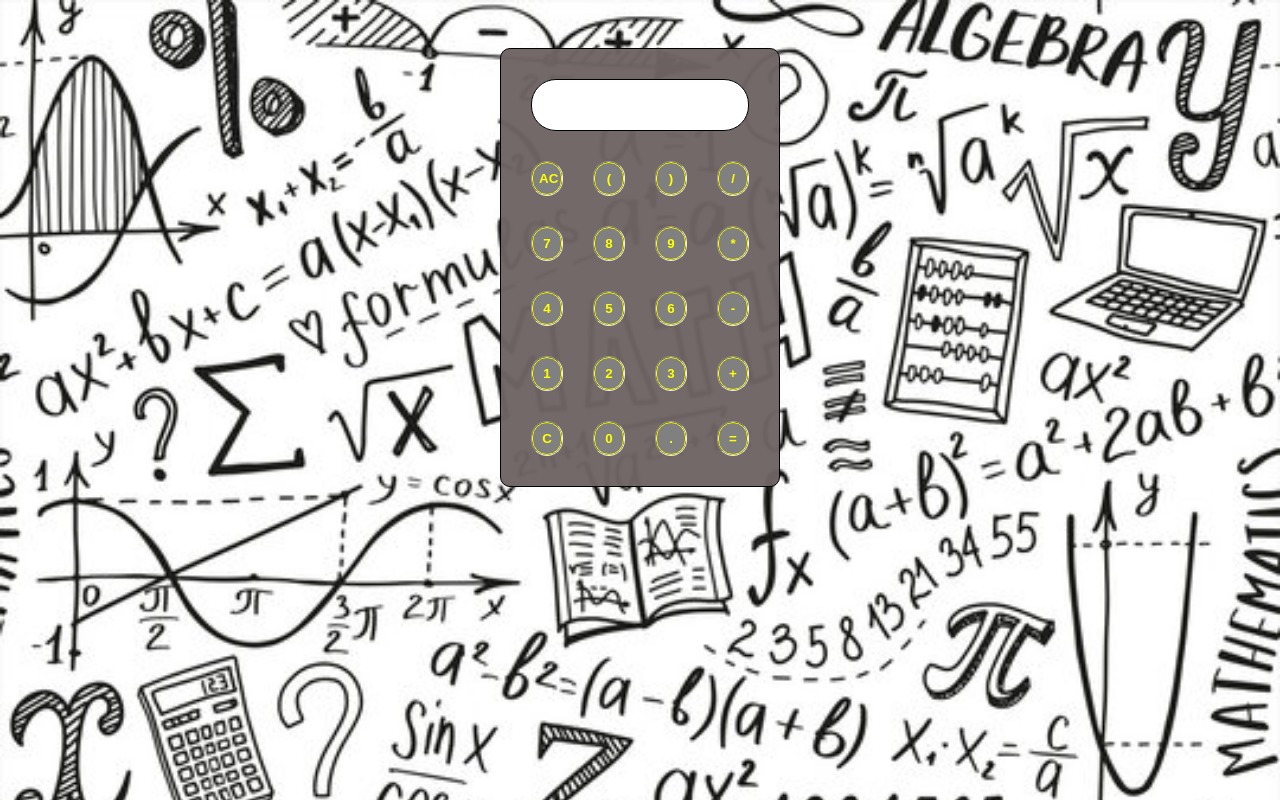
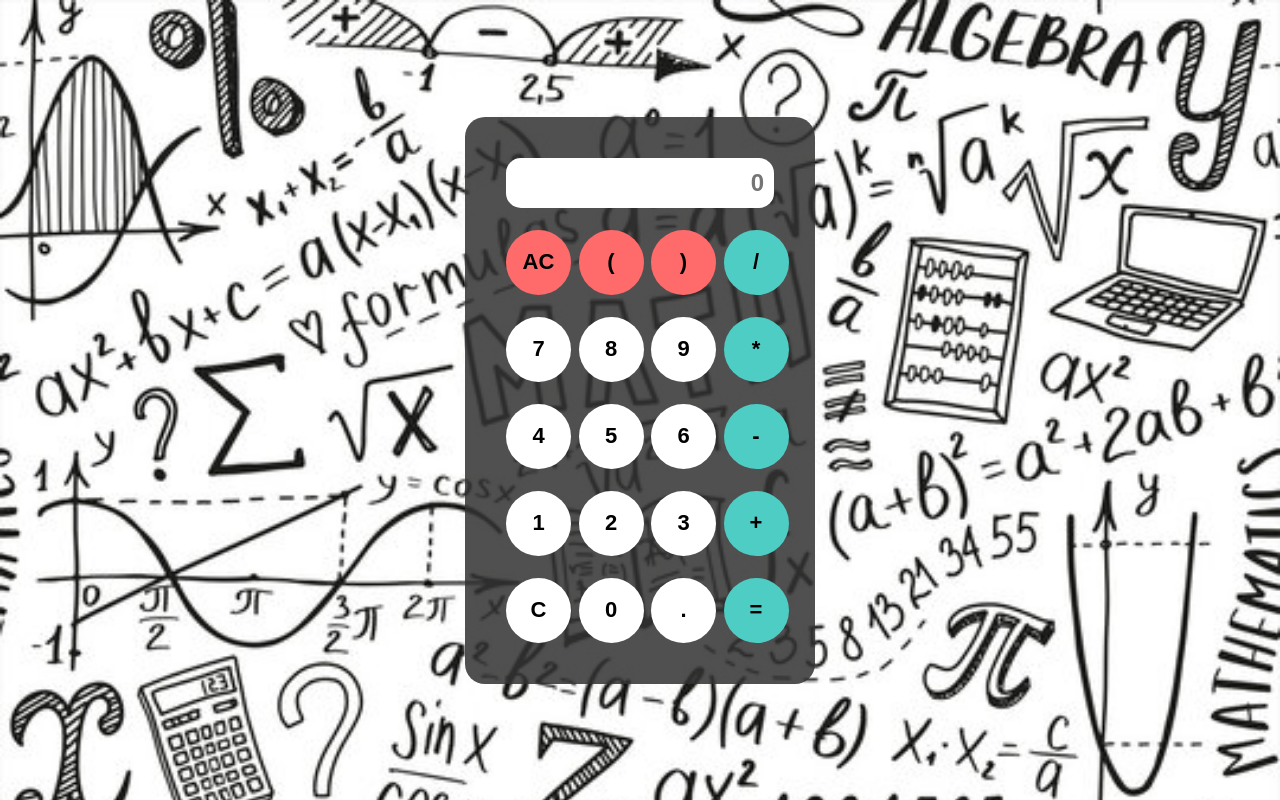
Before and after one commit to Rishabh071107/calculator, a plain HTML site: page index.html in a window 1280 px wide. Drawn offline with Linux system fonts and the light colour scheme.

Commit message:
file updated

```diff
--- a/index.html
+++ b/index.html
@@ -1,75 +1,57 @@
 <!DOCTYPE html>
 <html lang="en">
 <head>
+    <meta charset="UTF-8">
+    <title>Calculator</title>
+    <link rel="stylesheet" href="style.css">
+</head>
+<body id="bg1">
+    <div class="container">
+        <table>
+            <!-- Display Panel -->
+            <tr>
+                <td colspan="4">
+                    <input type="text" placeholder="0" class="display">
+                </td>
+            </tr>
 
-    <title>calculator</title>
-    <link rel="stylesheet" href="style.css">
+            <!-- First Row -->
+            <tr class="fr">
+                <td><button>AC</button></td>
+                <td><button>(</button></td>
+                <td><button>)</button></td>
+                <td class="lc"><button>/</button></td>
+            </tr>
 
-</head>
-
-
-<body id="bg1" >
-
-
-    <table border="1" align="center" cellpadding="10"cellspacing="10">
+            <!-- Number Rows -->
+            <tr>
+                <td><button>7</button></td>
+                <td><button>8</button></td>
+                <td><button>9</button></td>
+                <td class="lc"><button>*</button></td>
+            </tr>
 
             <tr>
-            <th colspan="4" width="100px"  class="panel"></th>
-        </tr>
-
-        <tr class="cg1">
-            <td class="ru"><button>AC</button></td>
-            <td><button>(</button>  </td>
-            <td> <button>)</button></td>
-            <td class="last"> <button>/</button> </td>
-
-        </tr>
-
-        <tr class="cg1">
-
-           <td><button >7</button></td>
-           <td><button >8</button></td>
-           <td><button>9</button></td>
-           <td class="last"><button >*</button></td>
-        </tr>
-
-        <tr class="cg1">
                 <td><button>4</button></td>
                 <td><button>5</button></td>
                 <td><button>6</button></td>
-            <td class="last"><button>-</button></td>
+                <td class="lc"><button>-</button></td>
             </tr>
 
-        <tr class="cg1">
+            <tr>
                 <td><button>1</button></td>
                 <td><button>2</button></td>
                 <td><button>3</button></td>
-            <td class="last"><button>+</button></td>
+                <td class="lc"><button>+</button></td>
             </tr>
 
-        <tr class="cg3">
+            <tr>
                 <td><button>C</button></td>
                 <td><button>0</button></td>
                 <td><button>.</button></td>
-            <td class="last"><button>=</button></td>
-
+                <td class="lc"><button>=</button></td>
             </tr>
-
-
-
-
-
-
-
-
         </table>
-
-
-
-
-
-
+    </div>
 </body>
-
-
 </html>
--- a/style.css
+++ b/style.css
@@ -1,68 +1,66 @@
-#bg1{
+/* Body and container */
+body {
+    background-image: url(bg.jpg);
+    background-size: cover;
+    background-repeat: no-repeat;
+    display: flex;
+    justify-content: center;
+    align-items: center;
+    height: 100vh;
+    margin: 0;
+    font-family: Arial, sans-serif;
+}
 
-    background-image: url(bg.jpg);
-    background-repeat: no repeat;
-    background-size:cover;
+.container {
+    background-color: rgba(50, 50, 50, 0.85);
+    border-radius: 20px;
+    padding: 20px;
+}
 
-
-}
-table{
-
-
-    background-color:rgba(110, 100, 100, 0.964);
-
-    border-spacing: 30px;
-    position: relative;
-    top: 40px;
-    bottom:20px;
+table {
+    border-spacing: 20px;
+    table-layout: fixed;
+    width: 310px;
 }
 
 
+.display {
+    width: 100%;
+    height: 50px;
+    font-size: 24px;
+    font-weight: bold;
+    text-align: right;
+    border: none;
+    border-radius: 15px;
+    padding-right: 10px;
+    box-sizing: border-box;
+    background-color: #ffffff;
+    color: black;
+}
 
-.panel{
+button {
+    width: 65px;
+    height: 65px;
+    font-size: 22px;
+    font-weight: bold;
+    color:black;
+    background-color:white;
+    border: none;
+    border-radius: 50px;
+    cursor: pointer;
+    transition: background 0.2s;
+}
 
-    background-color: white;
-    height: 30px;
-    border: 1px solid;
-    border-radius:25px;
-
+.fr button {
+    background-color: #FF6B6B;
 }
 
 
+.lc button {
+    background-color: #4ECDC4;
+}
 
 
-
-
-
-
-button{
-    width: 30px;
-    height:33px;
-
-    font-weight:bold;
-    border: none;
-
-
-    color:yellow;
-    background-color: grey;
-    border-radius:50px;
-    border:1px solid;
-
+button:hover {
+    background-color: green;
 }
-
-td{
-    width: 180px;
-    height:10px;
-    padding:0px;
-    background-color: black;
-    border-radius:50px;
-}
-
-  table {
-
-        border-spacing: 9;
-        border-radius: 10px;
-        border : 1px solid;
-        height : 60px;
-        width  : 60px;
-    }
```
Lines whose indentation alone changed are shown as unchanged.
